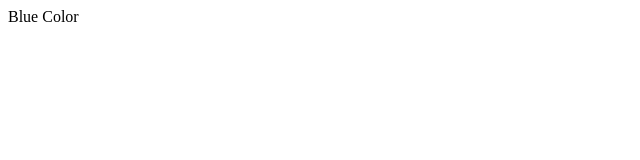
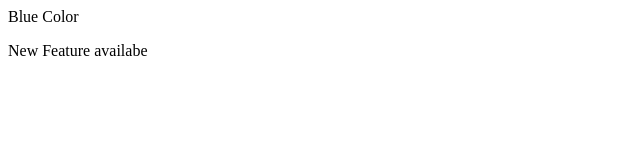
Before and after one commit to AkleshYadav590/local-repoq, a plain HTML site: page index.html in a window 1280 px wide. Shown: the whole page, without its empty margins (0-640 px from the left). Drawn offline with Linux system fonts and the light colour scheme.

Commit message:
new feature

```diff
--- a/index.html
+++ b/index.html
@@ -1 +1,2 @@
 <p>Blue Color</p>
+<p>New Feature availabe</p>
```
